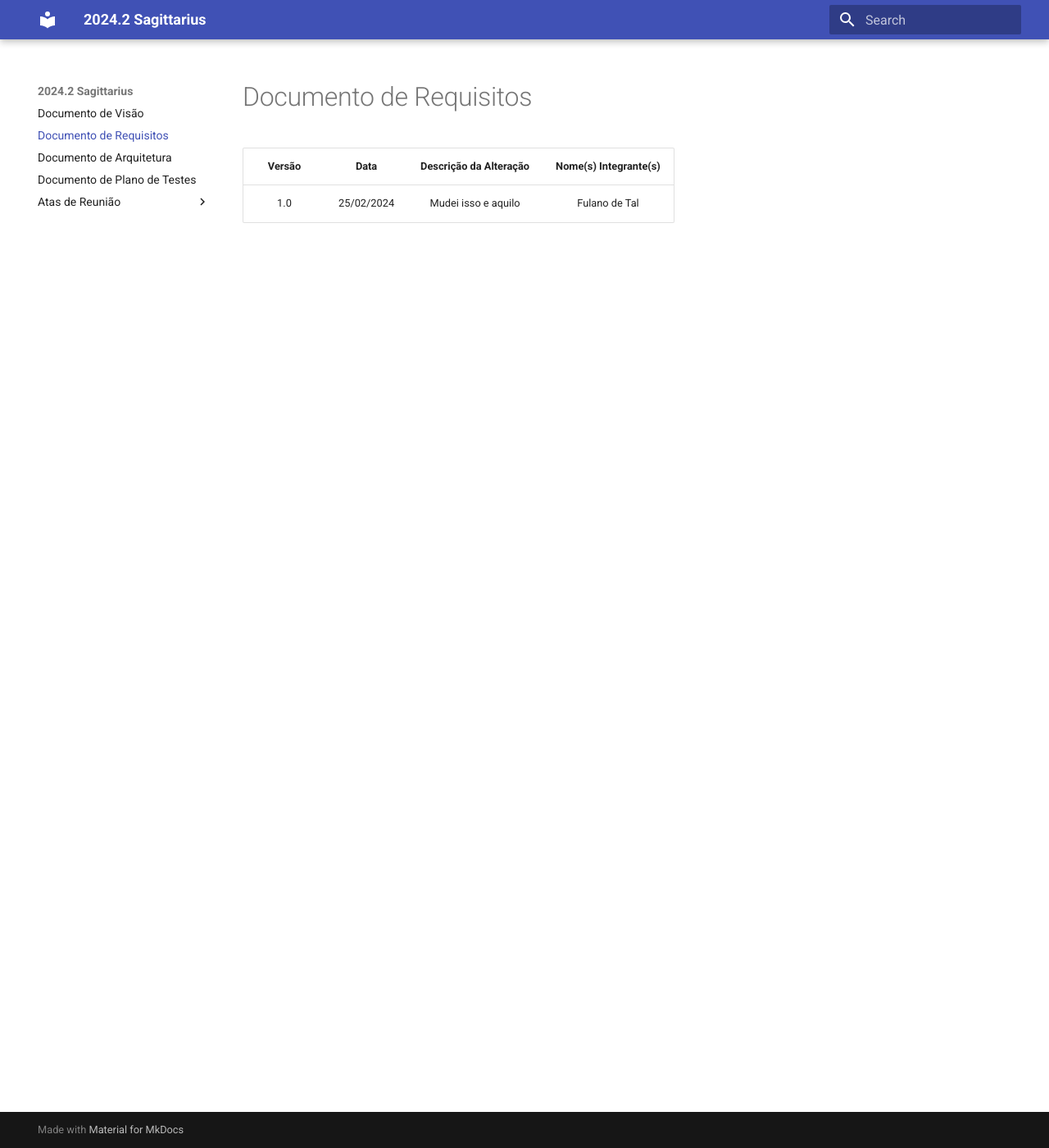
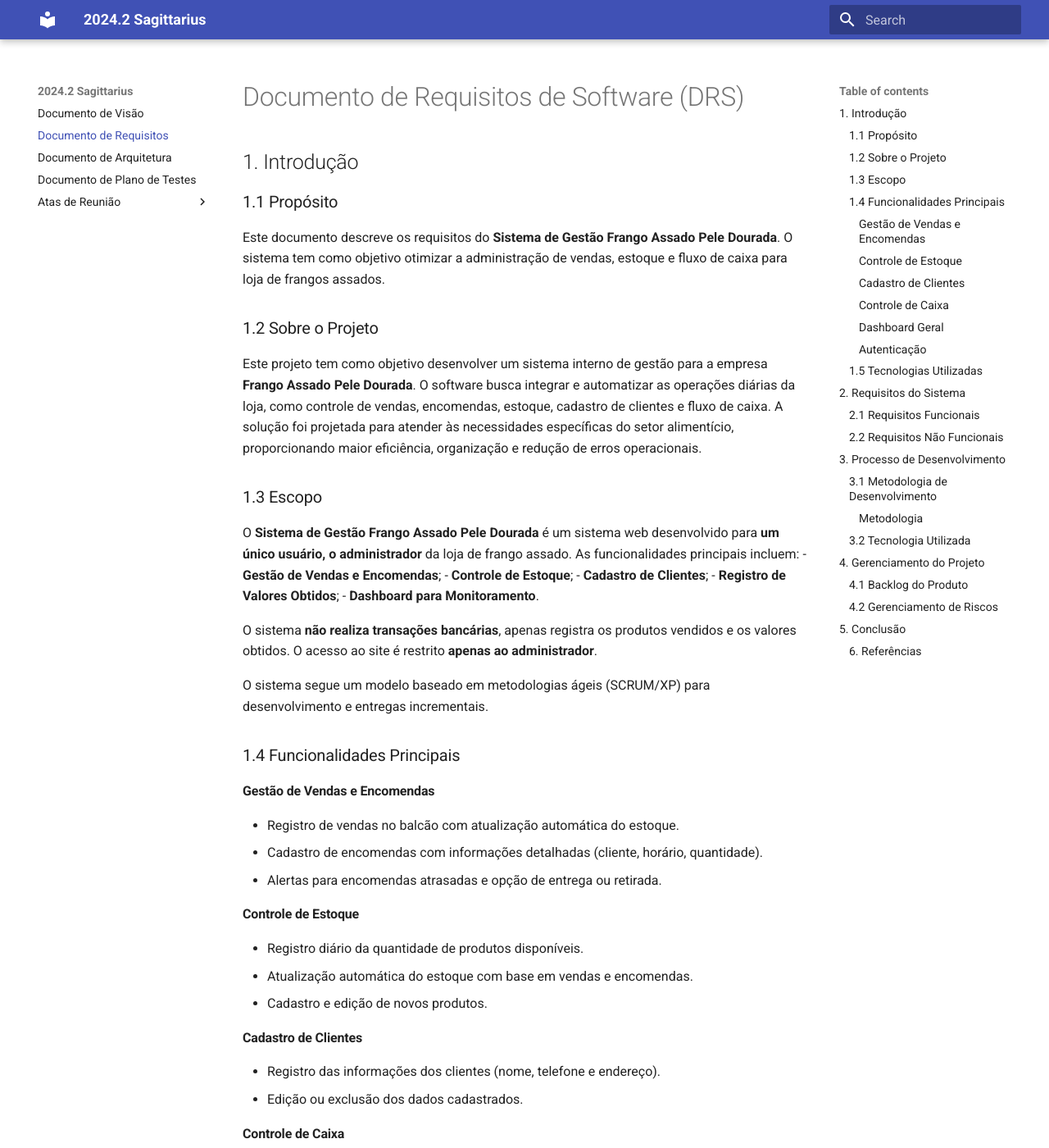
Before and after one commit to FGA0138-MDS-Ajax/2024.2-Sagittarius, an MkDocs documentation site: the page built from docs/documento-requisitos/documento-requisitos.md, in a window 1280 px wide and 1400 px high. Shown: the whole window at 82% size. Built offline with MkDocs 1.6.1 and Material for MkDocs 9.7.7, drawn with Linux system fonts in a browser that asks for light colours; some of the changed text lies outside the part shown.

Commit message:
docs:Documento de Requisitos

```diff
--- a/docs/documento-requisitos/documento-requisitos.md
+++ b/docs/documento-requisitos/documento-requisitos.md
@@ -1,3 +1,128 @@
-| Versão | Data | Descrição da Alteração | Nome(s) Integrante(s) |
-| :----: | :--: | :--------------------: | :-------------------: |
-| 1.0 | 25/02/2024 | Mudei isso e aquilo | Fulano de Tal |
+# Documento de Requisitos de Software (DRS)
+
+## 1. Introdução
+
+### 1.1 Propósito
+Este documento descreve os requisitos do **Sistema de Gestão Frango Assado Pele Dourada**. O sistema tem como objetivo otimizar a administração de vendas, estoque e fluxo de caixa para loja de frangos assados.
+
+### 1.2 Sobre o Projeto
+Este projeto tem como objetivo desenvolver um sistema interno de gestão para a empresa **Frango Assado Pele Dourada**. O software busca integrar e automatizar as operações diárias da loja, como controle de vendas, encomendas, estoque, cadastro de clientes e fluxo de caixa. A solução foi projetada para atender às necessidades específicas do setor alimentício, proporcionando maior eficiência, organização e redução de erros operacionais.
+
+### 1.3 Escopo
+O **Sistema de Gestão Frango Assado Pele Dourada** é um sistema web desenvolvido para **um único usuário, o administrador** da loja de frango assado. As funcionalidades principais incluem:
+- **Gestão de Vendas e Encomendas**;
+- **Controle de Estoque**;
+- **Cadastro de Clientes**;
+- **Registro de Valores Obtidos**;
+- **Dashboard para Monitoramento**.
+
+O sistema **não realiza transações bancárias**, apenas registra os produtos vendidos e os valores obtidos. O acesso ao site é restrito **apenas ao administrador**.
+
+O sistema segue um modelo baseado em metodologias ágeis (SCRUM/XP) para desenvolvimento e entregas incrementais.
+
+### 1.4 Funcionalidades Principais
+
+#### Gestão de Vendas e Encomendas
+- Registro de vendas no balcão com atualização automática do estoque.
+- Cadastro de encomendas com informações detalhadas (cliente, horário, quantidade).
+- Alertas para encomendas atrasadas e opção de entrega ou retirada.
+
+#### Controle de Estoque
+- Registro diário da quantidade de produtos disponíveis.
+- Atualização automática do estoque com base em vendas e encomendas.
+- Cadastro e edição de novos produtos.
+
+#### Cadastro de Clientes
+- Registro das informações dos clientes (nome, telefone e endereço).
+- Edição ou exclusão dos dados cadastrados.
+
+#### Controle de Caixa
+- Registro de entradas e saídas financeiras com descrição, valor e data.
+- Geração de saldo diário consolidado.
+- Relatórios detalhados sobre vendas por métodos de pagamento (cartão débito/crédito).
+
+#### Dashboard Geral
+- Visão geral do desempenho mensal (vendas, encomendas, estoque).
+- Gráficos e indicadores visuais para análise rápida.
+
+#### Autenticação
+- Tela de login com nome de usuário e senha para garantir a segurança dos dados.
+
+### 1.5 Tecnologias Utilizadas
+- **Frontend**: HTML, CSS, JavaScript (com Bootstrap).
+- **Backend**: Python com Django e Django Rest Framework.
+- **Banco de Dados**: MongoDB.
+- **Ferramentas**:
+  - **GitHub**: Controle de versão.
+  - **Figma**: Prototipação da interface do usuário.
+  - **Discord**: Comunicação entre os membros da equipe.
+  - **Miro**: Organização visual das tarefas (Kanban).
+  - **Docker**: Ambiente local para desenvolvimento.
+
+## 2. Requisitos do Sistema
+
+### 2.1 Requisitos Funcionais
+| ID  | Requisito | Descrição |
+|---|---|---|
+| RF01 | Login e Autenticação | O sistema deve permitir login seguro para o administrador. |
+| RF02 | Cadastro de Clientes | O administrador pode cadastrar e gerenciar clientes. |
+| RF03 | Registro de Vendas | O administrador pode registrar e monitorar vendas diárias. |
+| RF04 | Controle de Estoque | O estoque deve ser atualizado automaticamente após cada venda. |
+| RF05 | Registro de Valores Obtidos | O sistema deve registrar os valores obtidos com as vendas. |
+| RF06 | Dashboard | Exibir relatórios com vendas e status de encomendas. |
+
+### 2.2 Requisitos Não Funcionais
+| ID  | Requisito | Descrição |
+|---|---|---|
+| RNF01 | Performance | O sistema deve suportar acesso de um único usuário simultaneamente. |
+| RNF02 | Segurança | Autenticação deve seguir padrões de criptografia. |
+| RNF03 | Interface Responsiva | A interface deve ser intuitiva e acessível. |
+
+## 3. Processo de Desenvolvimento
+
+### 3.1 Metodologia de Desenvolvimento
+O desenvolvimento seguirá **SCRUM/XP**, com:
+- **Sprints de 1 semana**;
+- **Revisão de código e Pair Programming**;
+- **Integração contínua via GitHub**.
+
+#### Metodologia
+**SCRUM:**
+- Sprints semanais para entregas incrementais.
+- Planejamento, checkpoints e retrospectivas regulares.
+
+**XP:**
+- Programação em pares (Pair Programming).
+- Integração contínua para evitar falhas no sistema.
+- Refatoração constante para manter o código limpo e eficiente.
+
+### 3.2 Tecnologia Utilizada
+- **Backend**: Python (Django, Django Rest Framework)
+- **Frontend**: HTML, CSS, JavaScript (Bootstrap)
+- **Banco de Dados**: MongoDB
+- **Ferramentas**: GitHub, Figma, Discord, Miro, Docker
+
+## 4. Gerenciamento do Projeto
+
+### 4.1 Backlog do Produto
+| Sprint | Funcionalidade | Prioridade |
+|---|---|---|
+| 1 | Configuração do ambiente | Alta |
+| 2 | Desenvolvimento do Backend | Alta |
+| 3 | Implementação do Cadastro de Clientes | Média |
+| 4 | Desenvolvimento do Controle de Estoque | Alta |
+| 5 | Criação do Dashboard | Média |
+
+### 4.2 Gerenciamento de Riscos
+| Risco | Grau | Mitigação |
+|---|---|---|
+| Falta de participação do cliente | Médio | Agendar checkpoints semanais |
+| Bugs Críticos | Alto | Testes contínuos e revisões de código |
+
+## 5. Conclusão
+O **Sistema de Gestão Frango Assado Pele Dourada** é um sistema robusto para gestão de loja de frango assado. Ele proporcionará **automatização, segurança e análise de desempenho**, aumentando a eficiência do negócio.
+
+### 6. Referências
+- IEEE SWEBOK 2024
+- SCRUM Guide
+- XP Guide
```
